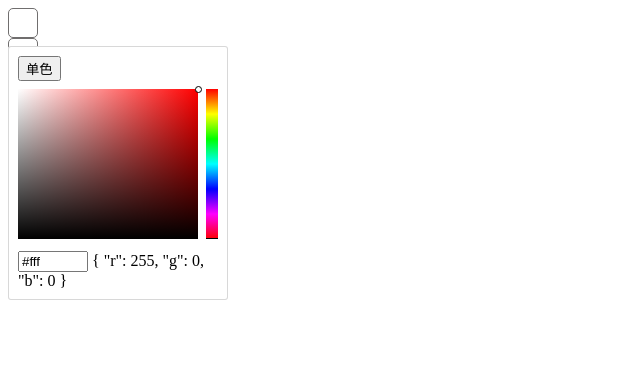
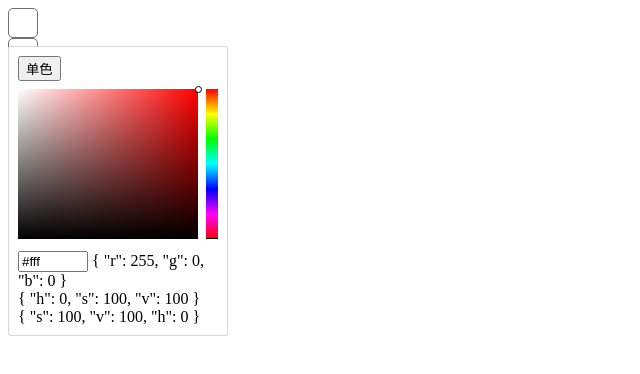
Before and after one commit to 319635179/hu-color-picker, a Vue app: page / in a window 1280 px wide. Both pictures are taken after a click on the element 23 px from the left and 23 px from the top of the page. Shown: the top 374 px of the page, without its empty margins (0-640 px from the left). Built offline with nearby package versions, Linux system fonts and the light colour scheme.

Commit message:
rgb 2 hsv

```diff
--- a/src/app/color.ts
+++ b/src/app/color.ts
@@ -14,7 +14,7 @@ export const hsv2rgb = (h: number, s: number, v: number) => {
   const a = v * (1 - s)
   const b = v * (1 - s * f)
   const c = v * (1 - s * (1 - f))
-  if(s === 0) {
+  if (s === 0) {
     res.r = v
     res.g = v
     res.b = v
@@ -52,8 +52,42 @@ export const hsv2rgb = (h: number, s: number, v: number) => {
         break
     }
   }
-  res.r = Math.floor(res.r * 255)
-  res.g = Math.floor(res.g * 255)
-  res.b = Math.floor(res.b * 255)
+  res.r = res.r * 255
+  res.g = res.g * 255
+  res.b = res.b * 255
   return res
 }
+
+export const rgb2hsv = (r: number, g: number, b: number) => {
+  r = r / 255
+  g = g / 255
+  b = b / 255
+
+  const max = Math.max(r, g, b)
+  const min = Math.min(r, g, b)
+  let h = 0
+  let s: number
+  let v = max
+
+  const d = max - min
+  if (d === 0) {
+    h = 0 // achromatic
+    s = 0
+  } else {
+    s = d / max
+    if (max === r) {
+      h = (g - b) / d + (g < b ? 6 : 0)
+    } else if (max === g) {
+      h = (b - r) / d + 2
+    } else if (max === b) {
+      h = (r - g) / d + 4
+    }
+    h /= 6
+  }
+
+  return {
+    h: h * 360,
+    s: s * 100,
+    v: v * 100
+  }
+}
--- a/src/app/editor.vue
+++ b/src/app/editor.vue
@@ -9,7 +9,9 @@
     </main>
     <footer class="hu-popper-footer">
       <input class="hu-color-input" v-model="modelValue" />
-      {{hsv2rgb(hsv.h, hsv.s, hsv.v)}}
+      {{hsv2rgb(hsv.h, hsv.s, hsv.v)}}<br />
+      {{rgb2hsv(hsv2rgb(hsv.h, hsv.s, hsv.v).r, hsv2rgb(hsv.h, hsv.s, hsv.v).g, hsv2rgb(hsv.h, hsv.s, hsv.v).b)}} <br />
+      {{hsv}}
     </footer>
   </div>
 </template>
@@ -19,7 +21,7 @@ import type { IHuGradientColor } from '@/app/interface'
 import { ref } from 'vue'
 import BlockEditor from '@/app/blockEditor.vue'
 import LineEditor from '@/app/lineEditor.vue'
-import { hsv2rgb } from './color'
+import { hsv2rgb, rgb2hsv } from './color'
 
 const modelValue = defineModel<string | IHuGradientColor>({
   set(val) {
```
